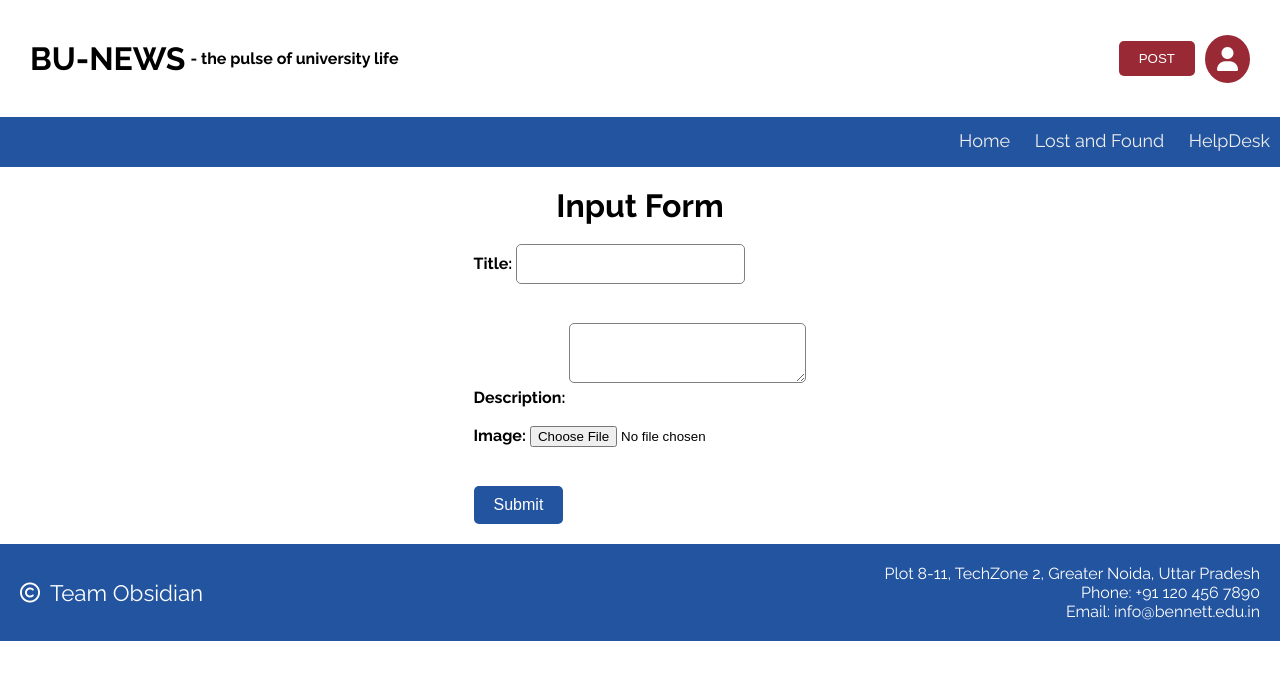
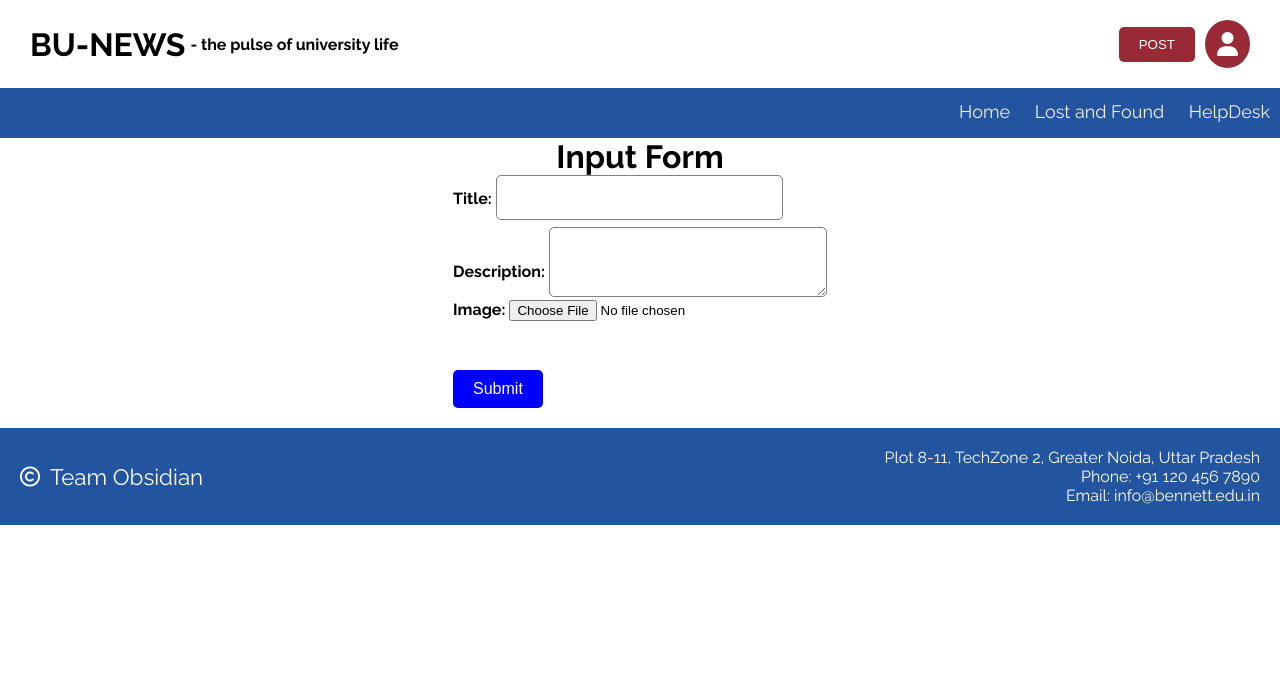
Before and after one commit to ChiragAgg5k/bu-news-website, a PHP site: page /html/post-news.html in a window 1280 px wide. Shown: the top 680 px of the page. Run offline with PHP 8.4, Linux system fonts and the light colour scheme; some libraries are stand-ins or nearby versions.

Commit message:
Update post-news.css

```diff
--- a/css/post-news.css
+++ b/css/post-news.css
@@ -1,45 +1,46 @@
-h1 {
-  text-align: center;
-  margin: 20px 0;
-}
-
 .form-container {
   display: flex;
   flex-direction: column;
   align-items: center;
-  justify-content: center;
 }
 
 label {
   font-weight: bold;
-  margin-bottom: 10px;
+  margin-bottom: 15px;
 }
 
 input[type="text"],
 textarea {
   padding: 10px;
-  margin-bottom: 20px;
-  font-size: 16px;
+  margin-bottom: -20px;
+  font-size: 20px;
   border-radius: 5px;
   border: 1px solid gray;
 }
 
 input[type="file"] {
-  margin-bottom: 20px;
+  margin-bottom: 30px;
 }
 
 input[type="submit"] {
   padding: 10px 20px;
-  background-color: #23549F;
+  background-color: blue;
   border-radius: 5px;
   border: none;
   color: white;
   font-size: 16px;
   cursor: pointer;
-  transition: 0.3s;
 }
 
-input[type="submit"]:hover {
-  background-color: #1A3F7A;
-  scale: 1.05;
+.error {
+  color: red;
+  font-size: 14px;
+  margin-bottom: 10px;
 }
+
+#preview {
+  margin-top: 20px;
+  width: 200px;
+  height: 200px;
+  border: 1px solid gray;
+}
```
